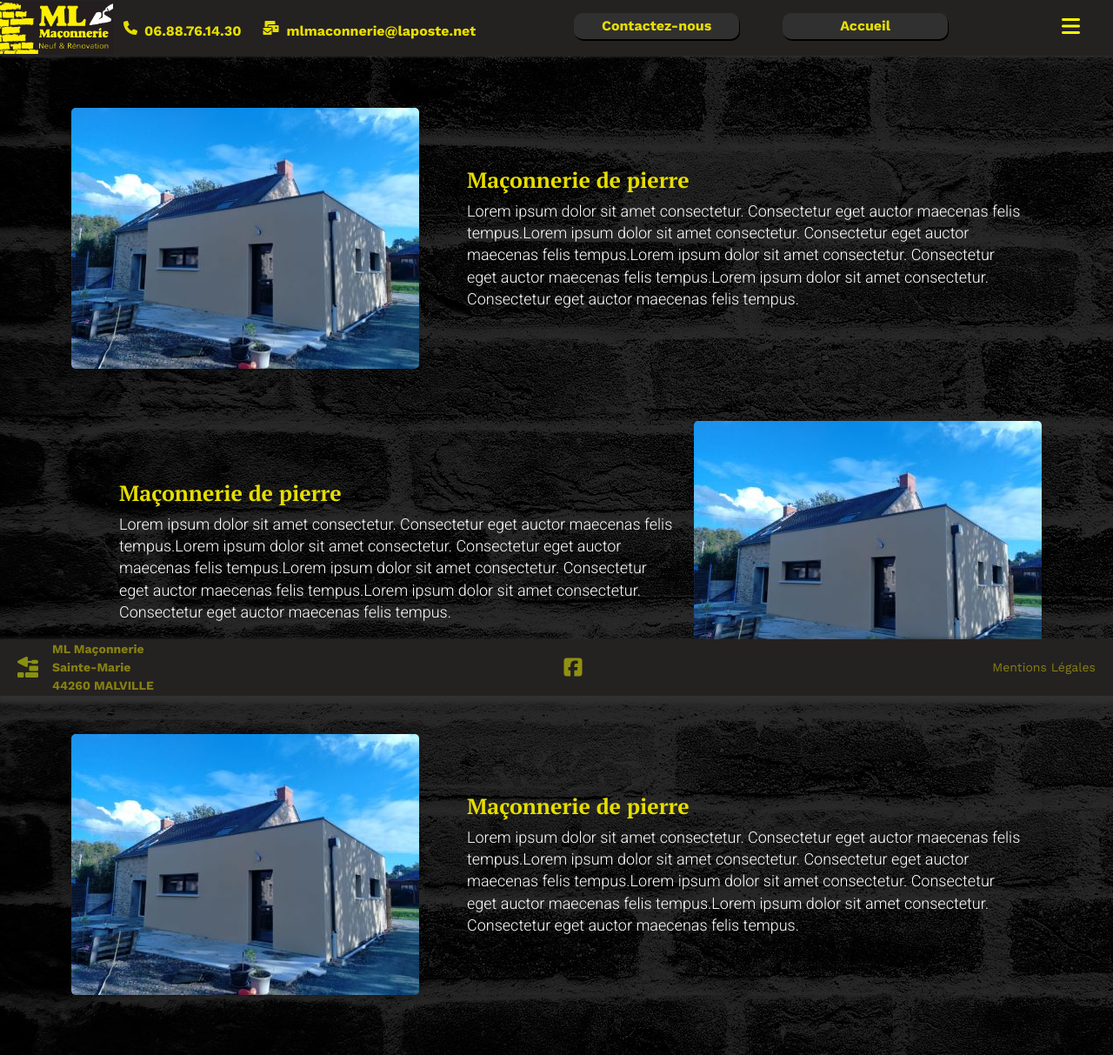
After one commit to EvaTblc/mlmaconnerie, a Rails app: page /competences in a window 1280 px wide. The commit adds this page. Shown: the whole page at 87% size. Run offline with Rails 7, Linux system fonts and the light colour scheme; style sheets or scripts are compiled from the project's sources; some libraries are stand-ins or nearby versions; some web fonts are replaced.

Commit message:
Beginning of Competences

```diff
--- a/app/assets/stylesheets/application.scss
+++ b/app/assets/stylesheets/application.scss
@@ -10,3 +10,4 @@
 // Your CSS partials
 @import "components/index";
 @import "pages/index";
+@import "competences/competences";
--- /dev/null
+++ b/app/assets/stylesheets/competences/competences.scss
@@ -0,0 +1,69 @@
+.card-product-left {
+  overflow: hidden;
+  // height: 120px;
+  background: transparent;
+  box-shadow: 0 0 15px rgba(0,0,0,0.2);
+  display: flex;
+  align-items: center;
+  margin-top: 60px;
+  img {
+    height: 300px;
+    width: 400px;
+    object-fit: cover;
+    border-radius: 5px;
+  }
+  .card-product-infos {
+    padding: 16px;
+    padding-left: 55px;
+    h3 {
+      color: $yellow;
+      font-size: 25px;
+      font-weight: bold;
+      margin: 0;
+      font-family: $main;
+    }
+    p {
+      color: $white;
+      font-size: 18px;
+      line-height: 1.4;
+      margin-bottom: 0;
+      margin-top: 8px;
+      font-family: $subtitle;
+    }
+  }
+}
+
+.card-product-right {
+  overflow: hidden;
+  // height: 120px;
+  background: transparent;
+  box-shadow: 0 0 15px rgba(0,0,0,0.2);
+  display: flex;
+  align-items: center;
+  margin-top: 60px;
+  img {
+    height: 300px;
+    width: 400px;
+    object-fit: cover;
+    border-radius: 5px;
+  }
+  .card-product-infos {
+    padding: 16px;
+    padding-left: 55px;
+    h3 {
+      color: $yellow;
+      font-size: 25px;
+      font-weight: bold;
+      margin: 0;
+      font-family: $main;
+    }
+    p {
+      color: $white;
+      font-size: 18px;
+      line-height: 1.4;
+      margin-bottom: 0;
+      margin-top: 8px;
+      font-family: $subtitle;
+    }
+  }
+}
--- a/app/assets/stylesheets/components/_footer.scss
+++ b/app/assets/stylesheets/components/_footer.scss
@@ -5,10 +5,10 @@
   display: flex;
   align-items: center;
   justify-content: space-between;
-  height: 70px;
+  height: 65px;
   padding: 0px 20px;
   color: $yellow;
-  position: absolute;
+  position: sticky;
   bottom: 0;
   width: 100%;
   clear: both;
--- a/app/assets/stylesheets/config/_colors.scss
+++ b/app/assets/stylesheets/config/_colors.scss
@@ -6,6 +6,7 @@ $blue: #0D6EFD;
 $green: #1EDD88;
 $gray: #0E0000;
 $light-gray: #F4F4F4;
+$white: #ffffff;
 
 // My Colors:
 $black: #000000;
--- a/app/assets/stylesheets/pages/_home.scss
+++ b/app/assets/stylesheets/pages/_home.scss
@@ -23,7 +23,7 @@
     color: $yellow;
   }
   .subtitle {
-    color: $yellow;
+    color: $light-yellow;
     font-family: $subtitle;
     font-size: 73px;
     font-weight: 100;
@@ -34,13 +34,13 @@
   margin-top: 40px;
   margin-left: 60px;
   width: 400px;
-  height: 300px; /* ajustez la hauteur selon vos besoins */
+  height: 300px;
   overflow: hidden;
   position: relative;
 }
 
 .carousel img {
-  border-radius: 10px;
+  border-radius: 5px;
   width: 100%;
   height: 100%;
   position: absolute;
@@ -53,10 +53,10 @@
   opacity: 1;
 }
 
-.carousel img.previous {
-  left: -100%;
-  opacity: 0;
-}
+// .carousel img.previous {
+//   left: -100%;
+//   opacity: 0;
+// }
 
 @keyframes carousel {
   0% {
@@ -104,9 +104,9 @@
     align-items: center;
     justify-content: center;
     color: $black;
-    width: 195px;
+    width: 240px;
     height: 40px;
-    margin-top: 15px;
+    margin-top: 30px;
     margin-right: 50px;
     background-color: $yellow;
     border-radius: 10px;
--- /dev/null
+++ b/app/controllers/competences_controller.rb
@@ -0,0 +1,5 @@
+class CompetencesController < ApplicationController
+
+  def show
+  end
+end
--- /dev/null
+++ b/app/helpers/competences_helper.rb
@@ -0,0 +1,2 @@
+module CompetencesHelper
+end
--- /dev/null
+++ b/app/views/competences/index.html.erb
@@ -0,0 +1,23 @@
+<div class="container">
+  <div class="card-product-left">
+    <%= image_tag "2.jpg", alt: "maçonnerie de pierre" %>
+    <div class="card-product-infos">
+      <h3>Maçonnerie de pierre</h3>
+      <p>Lorem ipsum dolor sit amet consectetur. Consectetur eget auctor maecenas felis tempus.Lorem ipsum dolor sit amet consectetur. Consectetur eget auctor maecenas felis tempus.Lorem ipsum dolor sit amet consectetur. Consectetur eget auctor maecenas felis tempus.Lorem ipsum dolor sit amet consectetur. Consectetur eget auctor maecenas felis tempus.</p>
+    </div>
+  </div>
+  <div class="card-product-right">
+    <div class="card-product-infos">
+      <h3>Maçonnerie de pierre</h3>
+      <p>Lorem ipsum dolor sit amet consectetur. Consectetur eget auctor maecenas felis tempus.Lorem ipsum dolor sit amet consectetur. Consectetur eget auctor maecenas felis tempus.Lorem ipsum dolor sit amet consectetur. Consectetur eget auctor maecenas felis tempus.Lorem ipsum dolor sit amet consectetur. Consectetur eget auctor maecenas felis tempus.</p>
+    </div>
+    <%= image_tag "2.jpg", alt: "maçonnerie de pierre" %>
+  </div>
+    <div class="card-product-left">
+      <%= image_tag "2.jpg", alt: "maçonnerie de pierre" %>
+      <div class="card-product-infos">
+        <h3>Maçonnerie de pierre</h3>
+        <p>Lorem ipsum dolor sit amet consectetur. Consectetur eget auctor maecenas felis tempus.Lorem ipsum dolor sit amet consectetur. Consectetur eget auctor maecenas felis tempus.Lorem ipsum dolor sit amet consectetur. Consectetur eget auctor maecenas felis tempus.Lorem ipsum dolor sit amet consectetur. Consectetur eget auctor maecenas felis tempus.</p>
+      </div>
+    </div>
+</div>
--- a/app/views/pages/home.html.erb
+++ b/app/views/pages/home.html.erb
@@ -13,7 +13,7 @@
     </div>
   </div>
   <div class="linkshome">
-    <strong><%= link_to "Nos Compétences", root_path, class:"btnhome" %></strong>
+    <strong><%= link_to "Nos Compétences", competences_path, class:"btnhome" %></strong>
     <strong><%= link_to "Nos Réalisations", root_path, class:"btnhome" %></strong>
     <strong><%= link_to "Notre Equipe", root_path, class:"btnhome" %></strong>
     <strong><%= link_to "Avis Clients", root_path, class:"btnhome" %></strong>
--- a/config/routes.rb
+++ b/config/routes.rb
@@ -1,4 +1,6 @@
 Rails.application.routes.draw do
   devise_for :users
   root to: "pages#home"
+
+  resources :competences, only: [:index]
 end
```
Also changed, not shown: test/controllers/competences_controller_test.rb (added, +7 -0 lines), app/assets/images/test.jpg (added), app/assets/images/test2.jpg (added).
